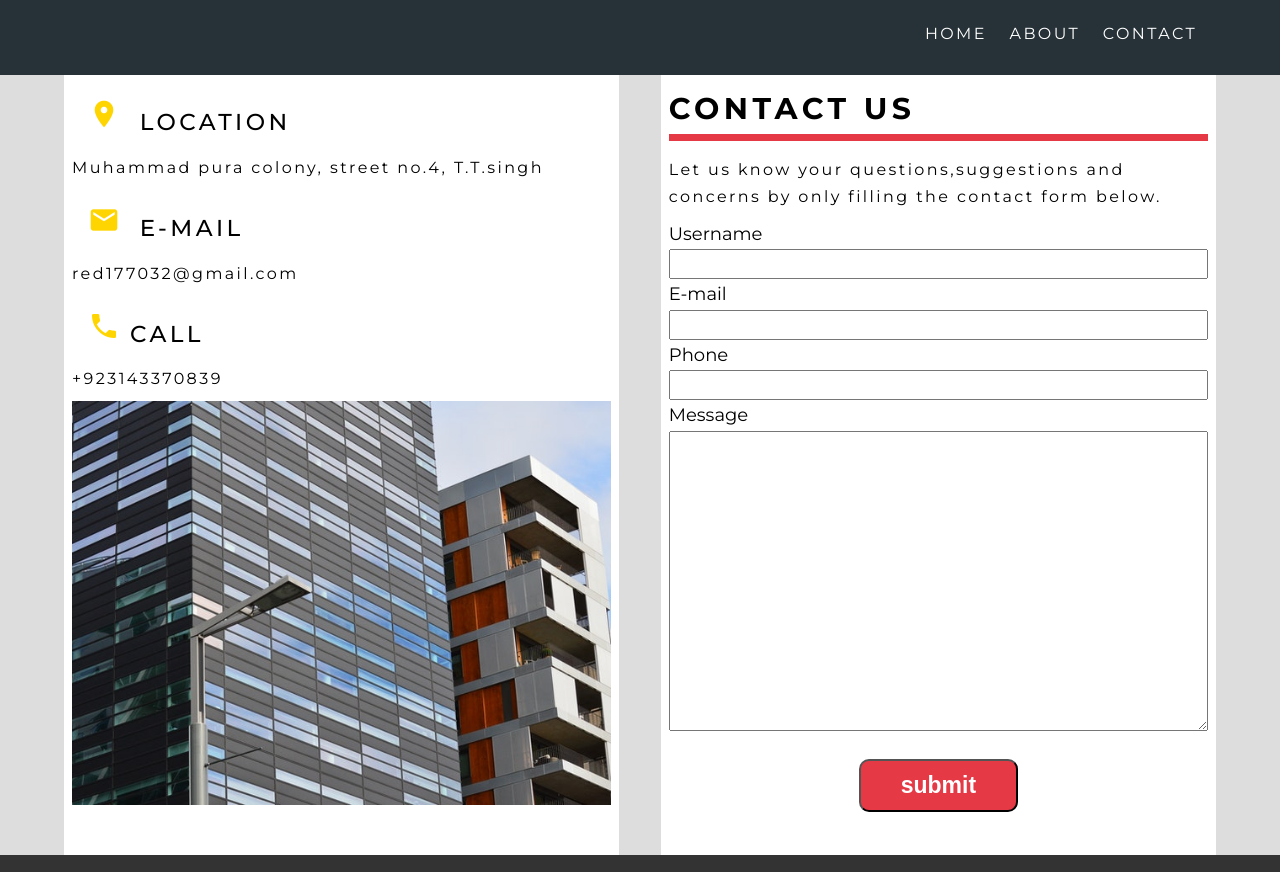
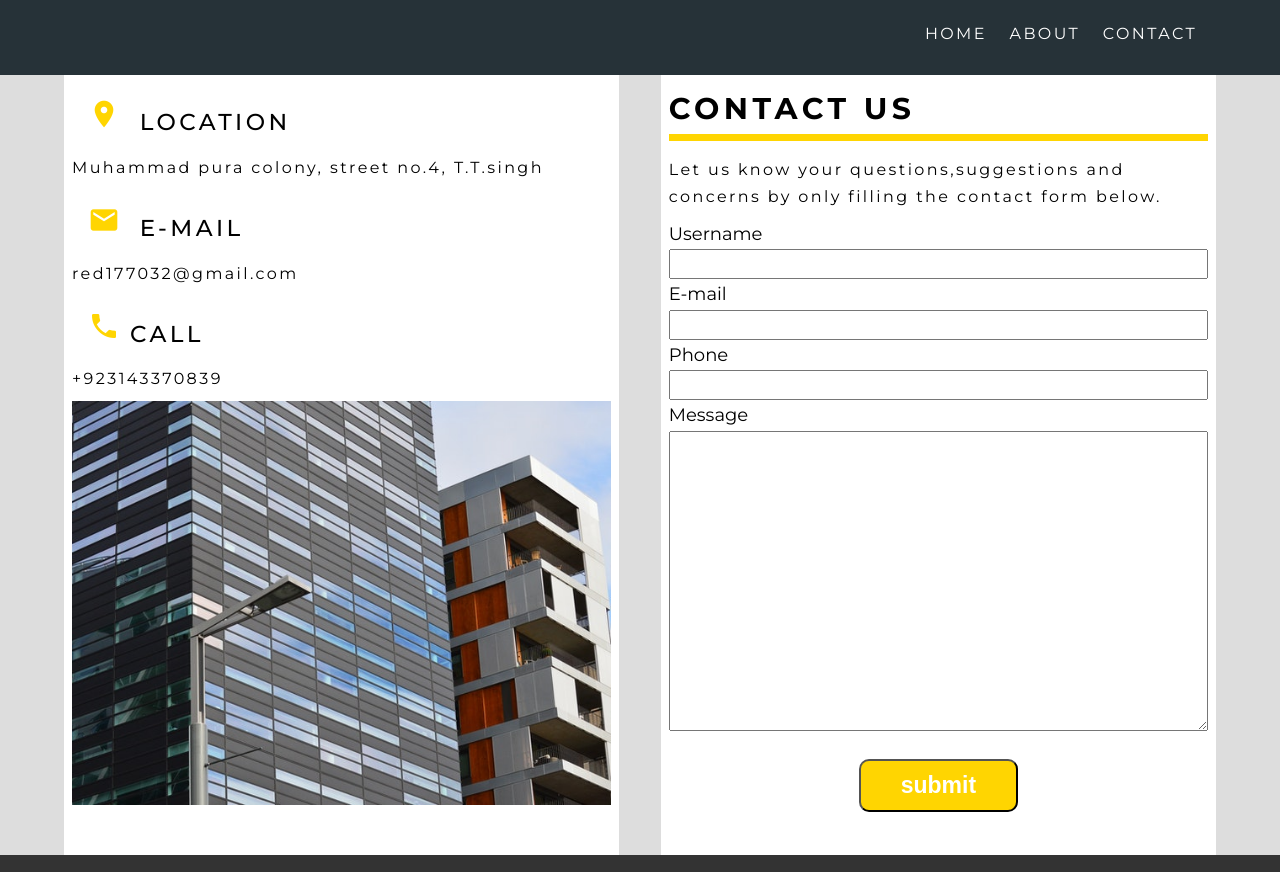
Before and after one commit to Abdul-Rehman420/travel, a plain HTML site: page contact.html in a window 1280 px wide. Shown: the part 30-902 px from the top of the page. Drawn offline with Linux system fonts and the light colour scheme.

Commit message:
Update style.css

```diff
--- a/css/style.css
+++ b/css/style.css
@@ -271,7 +271,7 @@ h1,h2,h3{
 }
 /* ############# About page ############# */
 .about-h1{
-    border-bottom:6px solid #e63946;
+    border-bottom:6px solid #ffd501;
     padding-bottom:10px;
 }
 
@@ -423,7 +423,7 @@ float: left;
 .downline::after{
     content: '';
     display: block;
-    border-bottom: #e63946 7px solid;
+    border-bottom: #ffd501 7px solid;
 
 }
 .contact-area h1{
@@ -446,7 +446,7 @@ textarea.fff{
 
 input.sub{
     color: #fff;
-    background-color: #e63946;
+    background-color: #ffd501;
     padding: 11px 40px;
     font-size: 2.3rem;
     border-radius: 10px;
```
